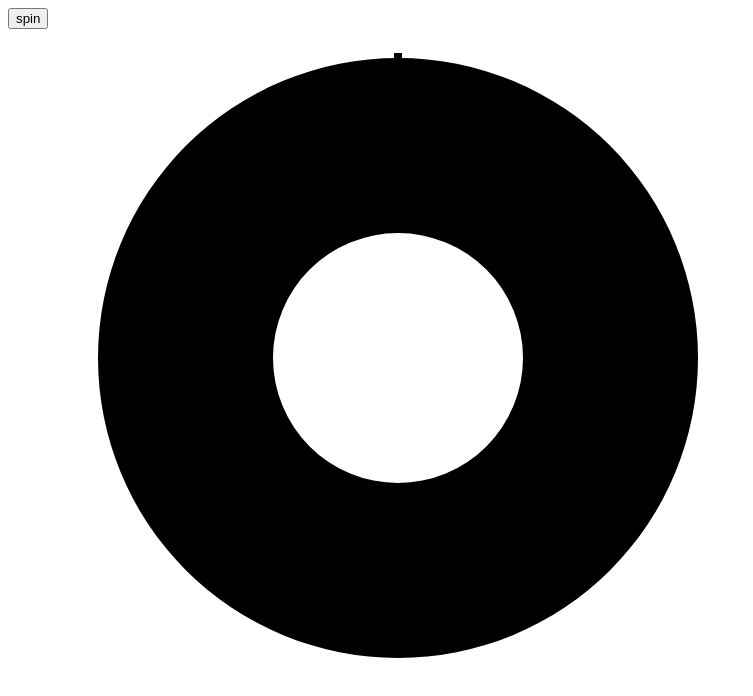
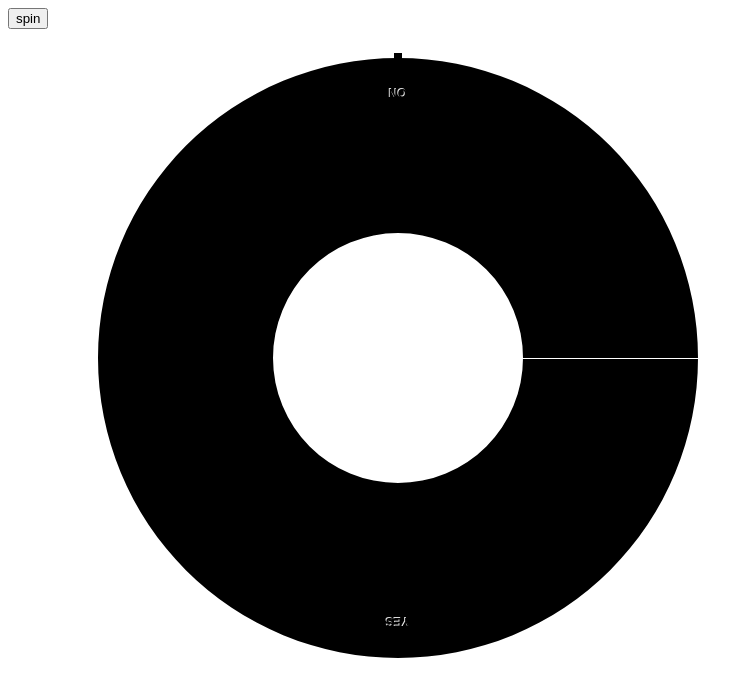
Before and after one commit to rantt/decideforme, a plain HTML site: page index.html in a window 1280 px wide. Shown: the whole page, without its empty margins (0-753 px from the left). Drawn offline with Linux system fonts and the light colour scheme.

Commit message:
item check for empty string instead of array

```diff
--- a/index.html
+++ b/index.html
@@ -16,7 +16,7 @@ var query = window.location.search.substring(1);
 items = shuffle(decodeURIComponent(query).split(',')); //shuffle array
 
 // Default Values if empty
-if (items == []) {
+if (items == "") {
   items = ["YES","NO"];
 }
 
```
